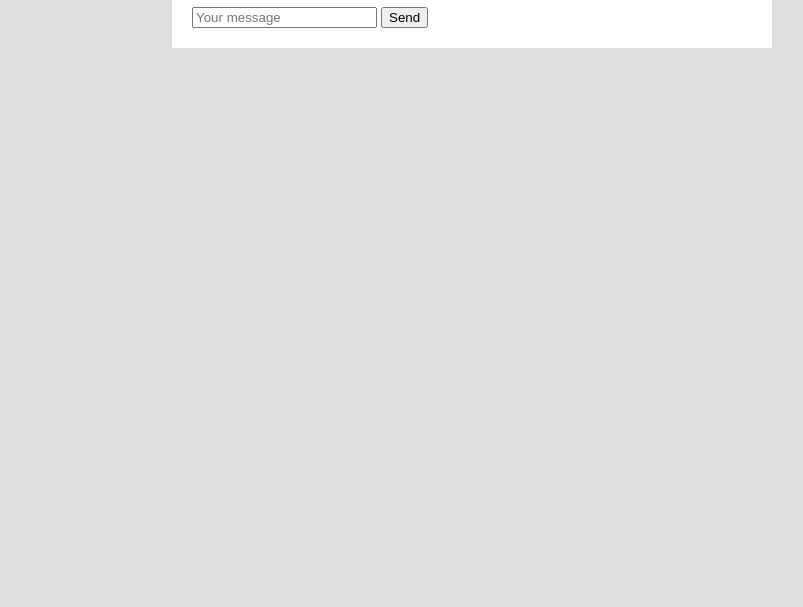
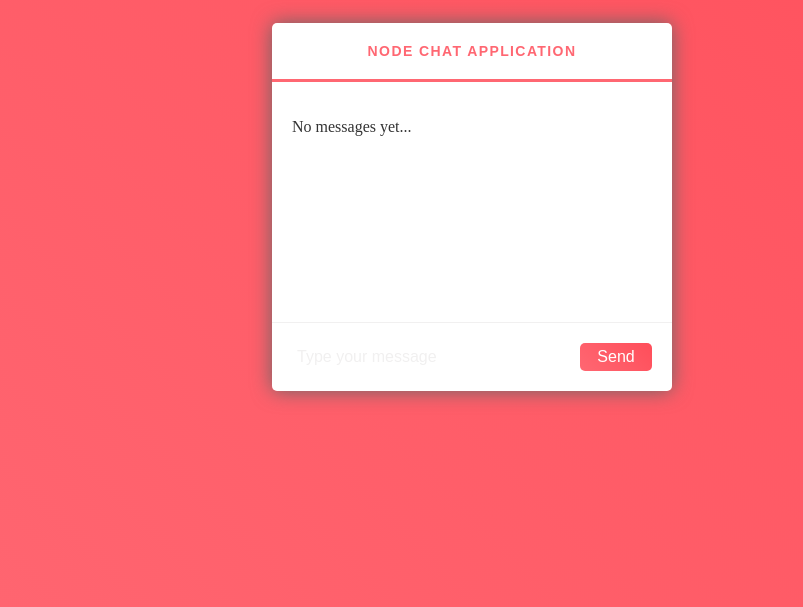
Before and after one commit to bellangerq/node-chat, a website: page index.html in a window 1280 px wide. Shown: the part 193-800 px from the top of the page, without its empty margins (168-971 px from the left). Drawn offline with nearby package versions, Linux system fonts and the light colour scheme; no server answers.

Commit message:
Add some style

```diff
--- a/index.html
+++ b/index.html
@@ -1,22 +1,40 @@
 <!DOCTYPE html>
 <html>
   <head>
+    <meta http-equiv="x-ua-compatible" content="ie=edge">
+    <meta name="viewport" content="width=device-width, initial-scale=1, shrink-to-fit=no">
     <meta charset="utf-8">
-    <title>Node Vue Chat</title>
+    <title>Node Chat</title>
     <link rel="stylesheet" href="/public/style.css">
   </head>
   <body>
+    <div class="wrapper">
+      <header>
+        Node Chat Application
+      </header>
 
-    <div class="wrapper">
-      <h1>Chat app</h1>
+      <div class="messages" id="messages">
 
-      <div id="messages-list"></div>
+        <div class="messages-list" id="messages-list">
+          <p id="empty">No messages yet...</p>
+        </div>
+      </div>
 
-      <form id="message-form">
-        <input name="message" type="text" placeholder="Your message">
+      <form class="messages-form" id="messages-form">
+        <input name="message" type="text" placeholder="Type your message">
         <input type="submit" value="Send">
       </form>
     </div>
+
+
+
+    <!-- <div class="wrapper" id="wrapper-login">
+      <h2>Login to chat</h2>
+      <form id="login-form">
+        <input type="text" name="username" placeholder="username">
+        <input type="submit" name="" value="Join chat">
+      </form>
+    </div> -->
 
     <script type="text/javascript" src="/socket.io/socket.io.js"></script>
     <script type="text/javascript" src="/public/client.js"></script>
--- a/javascript/client.js
+++ b/javascript/client.js
@@ -1,19 +1,47 @@
-const socket = io.connect('https://node-socket-messenger.herokuapp.com/')
+const socket = io.connect('http://localhost:4000')
 
-const messageForm = document.querySelector('#message-form')
+const loginWrapper = document.querySelector('#wrapper-login')
+const loginForm = document.querySelector('#login-form')
+const username = document.querySelector("input[name='username']")
+
+const messageWrapper = document.querySelector('#messages')
+const messageForm = document.querySelector('#messages-form')
 const message = document.querySelector("input[name='message']")
 const messagesList = document.querySelector('#messages-list')
+const empty = document.querySelector('#empty')
+
+// socket.on('logged', () => {
+//   loginWrapper.style.display = 'none'
+//   messageWrapper.style.display = 'block'
+//   message.focus()
+// })
+
+// socket.on('newuser', user => {
+//   console.log(`New user: ${user.username}`)
+// })
 
 socket.on('addmessage', data => {
-  messagesList.insertAdjacentHTML('beforeend', `<p>${data.message}</p>`)
+  empty.style.display = 'none'
+  messagesList.insertAdjacentHTML('beforeend', `<p class="message">${data.message}</p>`)
 })
+
+// loginForm.addEventListener('submit', (e) => {
+//   e.preventDefault()
+//
+//   socket.emit('login', {
+//     username: username.value
+//   })
+//
+// })
 
 messageForm.addEventListener('submit', (e) => {
   e.preventDefault()
 
-  socket.emit('newmessage', {
-    message: message.value,
-  })
+  if (message.value != '') {
+    socket.emit('newmessage', {
+      message: message.value,
+    })
 
-  message.value = ''
+    message.value = ''
+  }
 })
--- a/public/client.js
+++ b/public/client.js
@@ -1,21 +1,49 @@
 'use strict';
 
-var socket = io.connect('https://node-socket-messenger.herokuapp.com/');
+var socket = io.connect('http://localhost:4000');
 
-var messageForm = document.querySelector('#message-form');
+var loginWrapper = document.querySelector('#wrapper-login');
+var loginForm = document.querySelector('#login-form');
+var username = document.querySelector("input[name='username']");
+
+var messageWrapper = document.querySelector('#messages');
+var messageForm = document.querySelector('#messages-form');
 var message = document.querySelector("input[name='message']");
 var messagesList = document.querySelector('#messages-list');
+var empty = document.querySelector('#empty');
+
+// socket.on('logged', () => {
+//   loginWrapper.style.display = 'none'
+//   messageWrapper.style.display = 'block'
+//   message.focus()
+// })
+
+// socket.on('newuser', user => {
+//   console.log(`New user: ${user.username}`)
+// })
 
 socket.on('addmessage', function (data) {
-  messagesList.insertAdjacentHTML('beforeend', '<p>' + data.message + '</p>');
+  empty.style.display = 'none';
+  messagesList.insertAdjacentHTML('beforeend', '<p class="message">' + data.message + '</p>');
 });
+
+// loginForm.addEventListener('submit', (e) => {
+//   e.preventDefault()
+//
+//   socket.emit('login', {
+//     username: username.value
+//   })
+//
+// })
 
 messageForm.addEventListener('submit', function (e) {
   e.preventDefault();
 
-  socket.emit('newmessage', {
-    message: message.value
-  });
+  if (message.value != '') {
+    socket.emit('newmessage', {
+      message: message.value
+    });
 
-  message.value = '';
+    message.value = '';
+  }
 });
--- /dev/null
+++ b/sass/_layout.scss
@@ -0,0 +1,6 @@
+.wrapper {
+  border-radius: 5px;
+  box-shadow: 0 0 20px lighten($color-black, 20%);
+  max-width: 400px;
+  width: 100%;
+}
--- /dev/null
+++ b/sass/base/_variables.scss
@@ -0,0 +1,8 @@
+// Colors
+$color-main: #ff6772;
+$color-white: #fff;
+$color-black: #333;
+$color-light-gray: #f1f0f0;
+
+// Fonts
+$font-sans: sans-serif;
--- /dev/null
+++ b/sass/components/_form.scss
@@ -0,0 +1,29 @@
+.messages-form {
+  background: $color-white;
+  border-radius: 0 0 5px 5px;
+  border-top: 1px solid $color-light-gray;
+  display: flex;
+  padding: 20px;
+
+  [name=message] {
+    border: 0;
+    border-radius: 5px;
+    flex-grow: 1;
+    font-size: 16px;
+    padding: 5px;
+
+    &::-webkit-input-placeholder {
+      color: $color-light-gray;
+    }
+  }
+
+  [type=submit] {
+    background: linear-gradient(45deg, $color-main, darken($color-main, 5%));
+    border: 0;
+    border-radius: 5px;
+    color: $color-white;
+    font-size: 16px;
+    margin: 0 0 0 20px;
+    width: 20%;
+  }
+}
--- /dev/null
+++ b/sass/components/_header.scss
@@ -0,0 +1,13 @@
+header {
+  background: $color-white;
+  border-bottom: 3px solid;
+  border-radius: 5px 5px 0 0;
+  color: $color-main;
+  font-family: $font-sans;
+  font-size: 14px;
+  font-weight: bold;
+  letter-spacing: .1em;
+  padding: 20px 50px;
+  text-align: center;
+  text-transform: uppercase;
+}
--- /dev/null
+++ b/sass/components/_messages.scss
@@ -0,0 +1,17 @@
+.messages {
+  background: $color-white;
+  padding: 20px;
+
+  .messages-list {
+    max-height: 400px;
+    min-height: 200px;
+    overflow-y: scroll;
+  }
+
+  .message {
+    background: $color-light-gray;
+    border-radius: 5px;
+    margin: 0 0 20px;
+    padding: 20px;
+  }
+}
--- a/sass/style.scss
+++ b/sass/style.scss
@@ -1,10 +1,16 @@
+@import 'base/variables';
+@import 'components/header';
+@import 'components/messages';
+@import 'components/form';
+@import 'layout';
+
 body {
-  background: #e0e0e0;
-  margin: 100px auto;
-  width: 600px;
-
-  .wrapper {
-    background: white;
-    padding: 20px;
-  }
+  align-items: center;
+  background: linear-gradient(45deg, $color-main, darken($color-main, 5%));
+  color: $color-black;
+  display: flex;
+  height: 100vh;
+  justify-content: center;
+  margin: 0;
+  width: 100vw;
 }
--- a/server.js
+++ b/server.js
@@ -23,7 +23,15 @@ app.get('/', (req, res) => {
   res.sendFile(__dirname + '/index.html')
 })
 
+let me = false
+
 io.on('connection', socket => {
+
+  socket.on('login', user => {
+    me = user
+    socket.emit('logged')
+    io.emit('newuser', me)
+  })
 
   socket.on('newmessage', data => {
     io.emit('addmessage', data)
```
Also changed, not shown: public/style.css.
